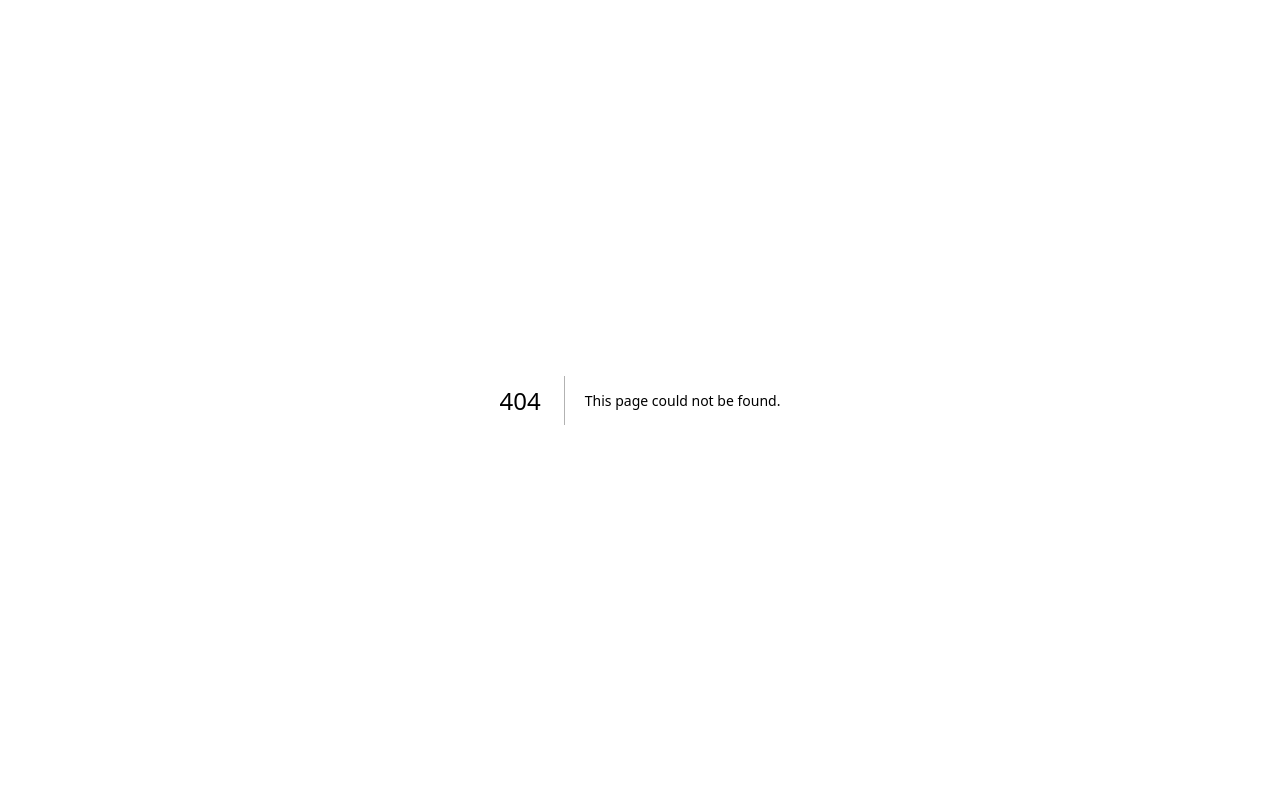
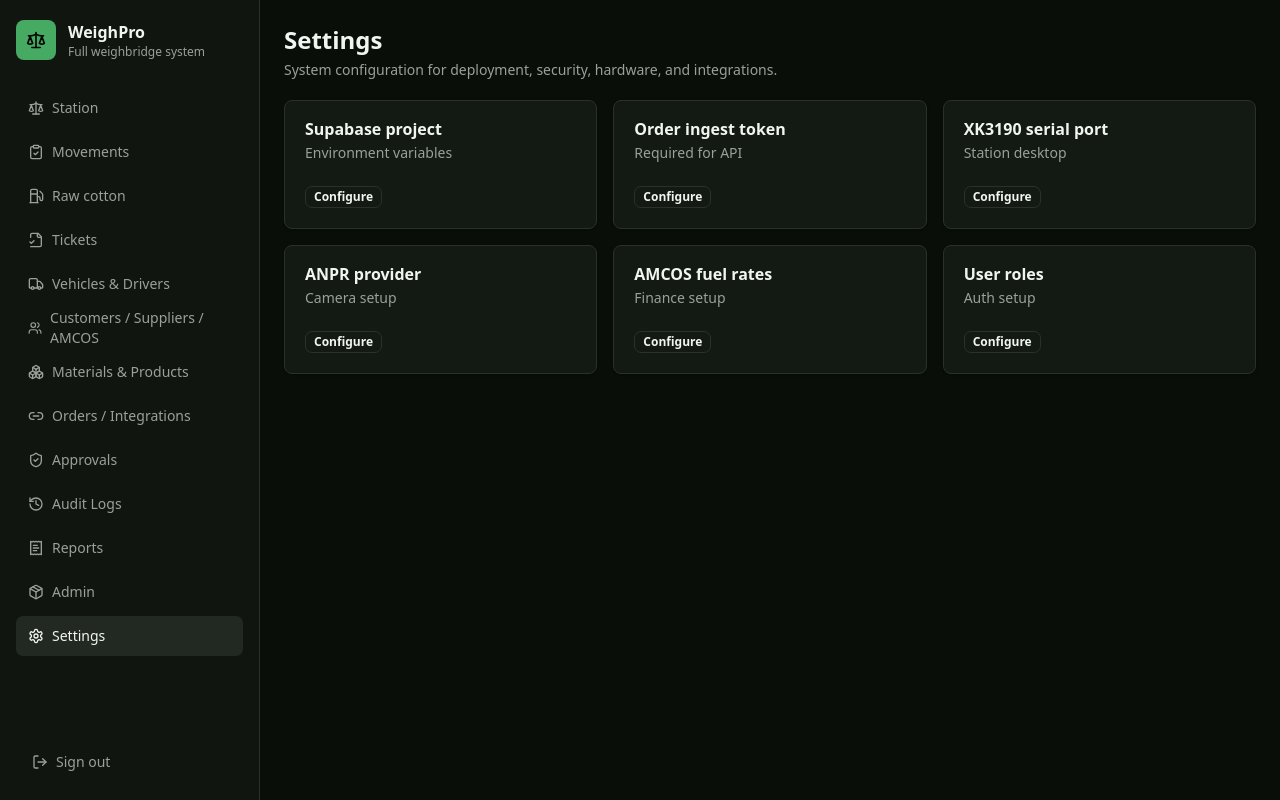
Before and after one commit to allenki1eo/weighpro, a Next.js app in the folder apps/web/: page /settings in a window 1280 px wide. Before the commit this address had no page. Built offline with nearby package versions, Linux system fonts and the light colour scheme.

Commit message:
Add settings page

```diff
--- /dev/null
+++ b/apps/web/app/settings/page.tsx
@@ -0,0 +1,16 @@
+import { AppShell } from "@/components/layout/app-shell";
+import { Badge } from "@/components/ui/badge";
+import { Card, CardContent, CardDescription, CardHeader, CardTitle } from "@/components/ui/card";
+
+const settings = [
+  { name: "Supabase project", status: "Environment variables" },
+  { name: "Order ingest token", status: "Required for API" },
+  { name: "XK3190 serial port", status: "Station desktop" },
+  { name: "ANPR provider", status: "Camera setup" },
+  { name: "AMCOS fuel rates", status: "Finance setup" },
+  { name: "User roles", status: "Auth setup" },
+];
+
+export default function SettingsPage() {
+  return <AppShell><div className="mb-5"><h1 className="text-2xl font-semibold tracking-normal">Settings</h1><p className="mt-1 text-sm text-muted-foreground">System configuration for deployment, security, hardware, and integrations.</p></div><div className="grid gap-4 md:grid-cols-2 xl:grid-cols-3">{settings.map((setting) => <Card key={setting.name}><CardHeader><CardTitle>{setting.name}</CardTitle><CardDescription>{setting.status}</CardDescription></CardHeader><CardContent><Badge variant="outline">Configure</Badge></CardContent></Card>)}</div></AppShell>;
+}
```
